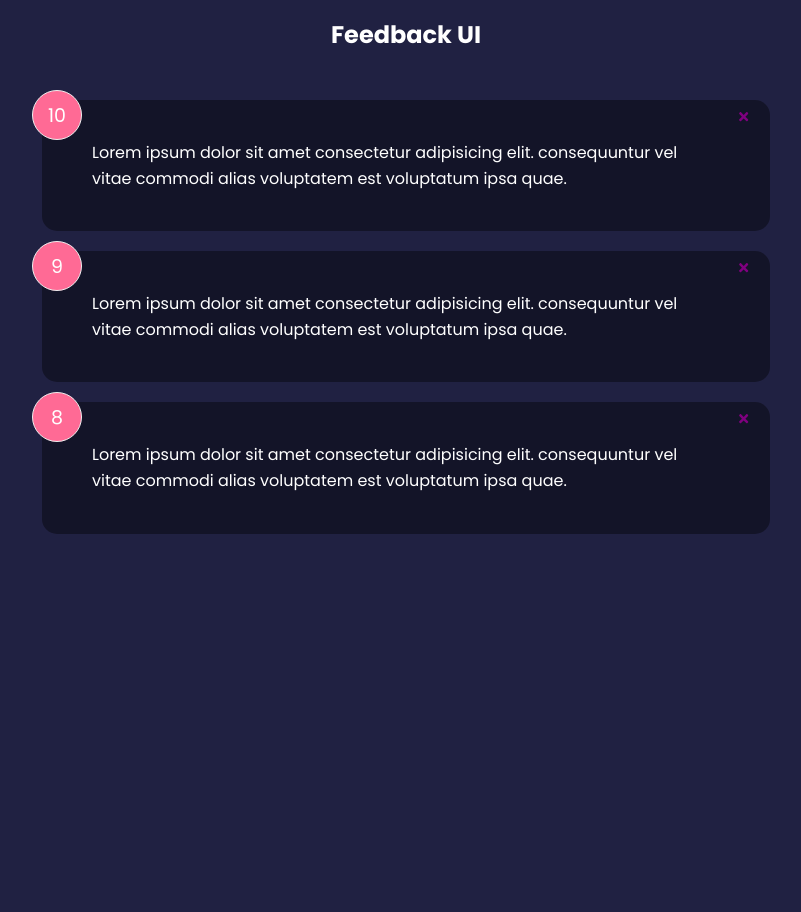
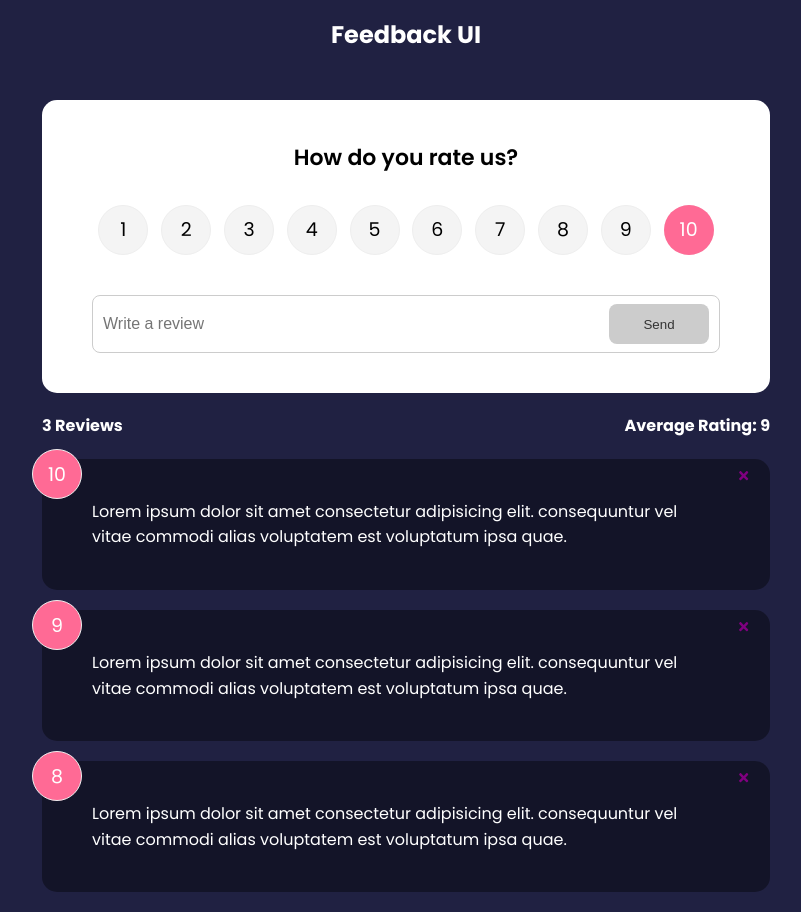
Before and after one commit to AhanafVai/Feedback-App, a React (Create React App) app: page / in a window 1280 px wide. Shown: the whole page, without its empty margins (234-1035 px from the left). Before the commit the page ends 800 px from the top, so only its background shows below. Built offline with nearby package versions, Linux system fonts and the light colour scheme.

Commit message:
rating function

```diff
--- a/src/App.js
+++ b/src/App.js
@@ -1,5 +1,7 @@
 import React, { useState } from "react";
+import FeedbackForm from "./components/FeedbackForm.jsx";
 import FeedbackList from "./components/FeedbackList.jsx";
+import FeedbackStats from "./components/FeedbackStats.jsx";
 import Header from "./components/Header.jsx";
 import FeedbackData from "./data/FeedbackData.js";
 
@@ -15,6 +17,8 @@ const App = () => {
     <>
       <Header />
       <div className="container">
+        <FeedbackForm />
+        <FeedbackStats feedback={feedbackData} />
         <FeedbackList
           feedback={feedbackData}
           handleFeedback={deleteFeedbackData}
--- /dev/null
+++ b/src/components/FeedbackForm.jsx
@@ -0,0 +1,48 @@
+import React, { useState } from "react";
+import RatingSelect from "./RatingSelect";
+import Button from "./shared/Button";
+import Card from "./shared/Card";
+
+const FeedbackForm = () => {
+  const [text, setText] = useState("");
+  const [rating, setRating] = useState(10);
+  const [btnDisabled, setBtnDisabled] = useState(true);
+  const [message, setMessage] = useState("");
+
+  const handleOnChange = (e) => {
+    if (text === "") {
+      setBtnDisabled(true);
+      setMessage(null);
+    } else if (text !== "" && text.trim().length <= 10) {
+      setBtnDisabled(true);
+      setMessage("Text must be more than 10 characters");
+    } else {
+      setBtnDisabled(false);
+      setMessage(null);
+    }
+    setText(e.target.value);
+  };
+
+  return (
+    <Card>
+      <form>
+        <h2>How do you rate us?</h2>
+        <RatingSelect select={setRating} selected={rating} />
+        <div className="input-group">
+          <input
+            onChange={handleOnChange}
+            type="text"
+            placeholder="Write a review"
+            value={text}
+          />
+          <Button type="submit" isDisabled={btnDisabled}>
+            Send
+          </Button>
+        </div>
+        {message && <div className="message">{message}</div>}
+      </form>
+    </Card>
+  );
+};
+
+export default FeedbackForm;
--- /dev/null
+++ b/src/components/FeedbackStats.jsx
@@ -0,0 +1,18 @@
+import React from "react";
+
+const FeedbackStats = ({ feedback }) => {
+  let average =
+    feedback.reduce((acc, cur) => {
+      return acc + cur.rating;
+    }, 0) / feedback.length;
+
+  average = average.toFixed(1).replace(/[.,]0$/, "");
+  return (
+    <div className="feedback-stats">
+      <h4>{feedback.length} Reviews</h4>
+      <h4>Average Rating: {isNaN(average) ? 0 : average}</h4>
+    </div>
+  );
+};
+
+export default FeedbackStats;
--- /dev/null
+++ b/src/components/RatingSelect.jsx
@@ -0,0 +1,26 @@
+function RatingSelect({ select, selected }) {
+  const handleChange = (e) => {
+    select(+e.currentTarget.value);
+  };
+
+  // NOTE: simplified with iteration
+  return (
+    <ul className="rating">
+      {Array.from({ length: 10 }, (_, i) => (
+        <li key={`rating-${i + 1}`}>
+          <input
+            type="radio"
+            id={`num${i + 1}`}
+            name="rating"
+            value={i + 1}
+            onChange={handleChange}
+            checked={selected === i + 1}
+          />
+          <label htmlFor={`num${i + 1}`}>{i + 1}</label>
+        </li>
+      ))}
+    </ul>
+  );
+}
+
+export default RatingSelect;
--- /dev/null
+++ b/src/components/shared/Button.jsx
@@ -0,0 +1,17 @@
+import React from "react";
+
+const Button = ({ children, version, type, isDisabled }) => {
+  return (
+    <button type={type} disabled={isDisabled} className={`btn btn-${version}`}>
+      {children}
+    </button>
+  );
+};
+
+Button.defaultProps = {
+  version: "primary",
+  type: "button",
+  isDisabled: false,
+};
+
+export default Button;
```
